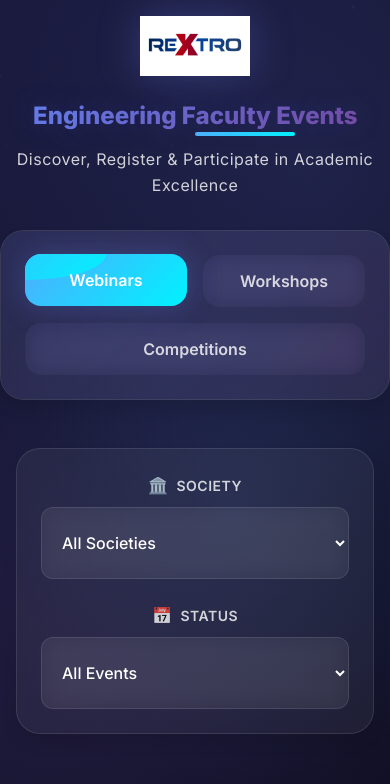
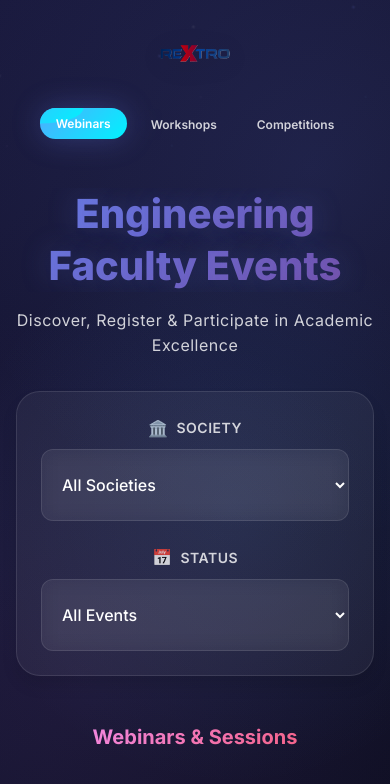
Before and after one commit to Rextro-Exhibition-2025/Rextro-Registrations, a React (Vite) app in the folder frontend/: page / in a window 390 px wide. Shown: the top 784 px of the page. Built offline with nearby package versions, Linux system fonts and the light colour scheme; data requests are answered from the project's data file.

Commit message:
header updated

```diff
--- a/frontend/src/App.css
+++ b/frontend/src/App.css
@@ -42,7 +42,7 @@
 
 /* Page Title */
 .events-page-title {
-  font-size: var(--font-size-4xl);
+  font-size: 4.3rem;
   font-weight: 800;
   margin-bottom: var(--spacing-md);
   text-align: center;
@@ -53,23 +53,34 @@
   text-shadow: 0 0 30px rgba(102, 126, 234, 0.3);
   animation: scaleIn 0.8s ease 0.2s both;
   position: relative;
+  overflow: hidden;
 }
 
-.events-page-title::after {
-  content: '';
+.events-page-title::before {
+  content: "";
   position: absolute;
-  bottom: -5px;
-  left: 50%;
-  transform: translateX(-50%);
-  width: 100px;
-  height: 4px;
-  background: var(--accent-gradient);
-  border-radius: 2px;
-  animation: slideInLeft 0.8s ease 0.4s both;
+  top: 0;
+  left: -100%;
+  width: 100%;
+  height: 100%;
+  background: linear-gradient(
+    45deg,
+    transparent 0%,
+    transparent 45%,
+    rgba(192, 192, 192, 0.9) 48%,
+    rgba(255, 255, 255, 1) 50%,
+    rgba(192, 192, 192, 0.9) 52%,
+    transparent 55%,
+    transparent 100%
+  );
+  background-clip: text;
+  -webkit-background-clip: text;
+  animation: silverLight 8s ease-in-out infinite;
+  z-index: 1;
 }
 
 .app-subtitle {
-  font-size: var(--font-size-lg);
+  font-size: 1.5rem;
   color: var(--text-secondary);
   font-weight: 400;
   margin-bottom: 0;
@@ -77,54 +88,62 @@
   letter-spacing: 0.5px;
 }
 
-/* Tab Navigation */
-.tab-navigation {
+/* Top Navigation Bar */
+.top-navigation {
   display: flex;
-  justify-content: center;
+  justify-content: space-between;
   align-items: center;
-  margin-bottom: var(--spacing-2xl);
-  background: var(--bg-glass);
-  backdrop-filter: blur(20px);
-  border: 1px solid var(--border-primary);
-  border-radius: var(--radius-xl);
-  padding: var(--spacing-xs);
-  box-shadow: var(--shadow-medium);
-  animation: slideInUp 0.6s ease 0.3s both;
-  position: relative;
-  overflow: hidden;
+  width: 100%;
+  max-width: 1400px;
+  margin: 0 auto;
+  padding: var(--spacing-lg) var(--spacing-xl);
+  margin-bottom: var(--spacing-xl);
+  animation: slideInDown 0.6s ease forwards;
 }
 
-.tab-navigation::before {
-  content: '';
-  position: absolute;
-  top: 0;
-  left: 0;
-  right: 0;
-  bottom: 0;
-  background: var(--primary-gradient);
-  opacity: 0.1;
-  border-radius: var(--radius-xl);
-  animation: glow 3s ease-in-out infinite;
+/* Retro Logo - Left Corner */
+.nav-logo {
+  cursor: pointer;
+  transition: all var(--transition-base);
+  z-index: 10;
 }
 
-.tab-button {
+.retro-logo {
+  height: 100px;
+  width: auto;
+  filter: drop-shadow(0 4px 12px rgba(0, 0, 0, 0.1));
+  transition: all var(--transition-base);
+}
+
+.nav-logo:hover .retro-logo {
+  transform: scale(1.1);
+  filter: drop-shadow(0 6px 20px rgba(59, 130, 246, 0.3));
+}
+
+/* Tab Navigation - Right Side */
+.nav-tabs {
+  display: flex;
+  align-items: center;
+  gap: var(--spacing-sm);
+}
+
+.nav-tab {
   position: relative;
   background: transparent;
   border: none;
   color: var(--text-secondary);
-  font-size: var(--font-size-lg);
+  font-size: var(--font-size-base);
   font-weight: 600;
-  padding: var(--spacing-md) var(--spacing-xl);
-  margin: 0 var(--spacing-xs);
+  padding: var(--spacing-sm) var(--spacing-lg);
   cursor: pointer;
   border-radius: var(--radius-lg);
   transition: all var(--transition-base);
-  z-index: 2;
   overflow: hidden;
+  white-space: nowrap;
 }
 
-.tab-button::before {
-  content: '';
+.nav-tab::before {
+  content: "";
   position: absolute;
   top: 0;
   left: -100%;
@@ -135,24 +154,24 @@
   z-index: -1;
 }
 
-.tab-button:hover {
+.nav-tab:hover {
   color: var(--text-primary);
   transform: translateY(-2px);
   box-shadow: var(--shadow-light);
 }
 
-.tab-button:hover::before {
+.nav-tab:hover::before {
   left: 0;
 }
 
-.tab-button.active {
+.nav-tab.active {
   color: var(--text-primary);
   background: var(--accent-gradient);
   box-shadow: var(--shadow-glow);
   transform: translateY(-1px);
 }
 
-.tab-button.active::before {
+.nav-tab.active::before {
   left: 0;
 }
 
@@ -277,7 +296,7 @@
 }
 
 .category-title::before {
-  content: '';
+  content: "";
   position: absolute;
   top: 50%;
   left: 0;
@@ -289,7 +308,7 @@
 }
 
 .category-title::after {
-  content: '';
+  content: "";
   position: absolute;
   top: 50%;
   right: 0;
@@ -370,12 +389,24 @@
   animation: scaleIn 0.6s ease both;
 }
 
-.event-list .event-card:nth-child(1) { animation-delay: 0.1s; }
-.event-list .event-card:nth-child(2) { animation-delay: 0.2s; }
-.event-list .event-card:nth-child(3) { animation-delay: 0.3s; }
-.event-list .event-card:nth-child(4) { animation-delay: 0.4s; }
-.event-list .event-card:nth-child(5) { animation-delay: 0.5s; }
-.event-list .event-card:nth-child(6) { animation-delay: 0.6s; }
+.event-list .event-card:nth-child(1) {
+  animation-delay: 0.1s;
+}
+.event-list .event-card:nth-child(2) {
+  animation-delay: 0.2s;
+}
+.event-list .event-card:nth-child(3) {
+  animation-delay: 0.3s;
+}
+.event-list .event-card:nth-child(4) {
+  animation-delay: 0.4s;
+}
+.event-list .event-card:nth-child(5) {
+  animation-delay: 0.5s;
+}
+.event-list .event-card:nth-child(6) {
+  animation-delay: 0.6s;
+}
 
 /* Floating Action Elements */
 .floating-elements {
@@ -421,7 +452,8 @@
 }
 
 @keyframes float {
-  0%, 100% {
+  0%,
+  100% {
     transform: translateY(0px) rotate(0deg);
   }
   50% {
@@ -440,6 +472,32 @@
   }
 }
 
+@keyframes slideInDown {
+  from {
+    opacity: 0;
+    transform: translateY(-30px);
+  }
+  to {
+    opacity: 1;
+    transform: translateY(0);
+  }
+}
+
+@keyframes silverLight {
+  0% {
+    left: -100%;
+  }
+  12.5% {
+    left: 0%;
+  }
+  87.5% {
+    left: 100%;
+  }
+  100% {
+    left: 100%;
+  }
+}
+
 /* Responsive Design */
 @media (max-width: 1200px) {
   .event-list {
@@ -453,35 +511,36 @@
     padding: var(--spacing-lg) 0;
   }
 
+  .top-navigation {
+    flex-direction: column;
+    gap: var(--spacing-md);
+    padding: var(--spacing-md) var(--spacing-lg);
+  }
+
+  .nav-tabs {
+    gap: var(--spacing-xs);
+  }
+
+  .nav-tab {
+    font-size: var(--font-size-sm);
+    padding: var(--spacing-xs) var(--spacing-md);
+  }
+
+  .retro-logo {
+    height: 50px;
+  }
+
   .app-header {
     margin-bottom: var(--spacing-xl);
   }
 
-  .app-logo {
-    height: 60px;
-    margin-bottom: var(--spacing-md);
-  }
-
   .events-page-title {
-    font-size: var(--font-size-3xl);
+    font-size: 3.5rem;
     margin-bottom: var(--spacing-sm);
   }
 
   .app-subtitle {
-    font-size: var(--font-size-base);
-  }
-
-  .tab-navigation {
-    flex-wrap: wrap;
-    gap: var(--spacing-sm);
-    padding: var(--spacing-md);
-  }
-
-  .tab-button {
-    flex: 1;
-    min-width: 120px;
-    text-align: center;
-    margin: 0;
+    font-size: 1.2rem;
   }
 
   .filter-bar {
@@ -516,13 +575,29 @@
 }
 
 @media (max-width: 480px) {
-  .events-page-title {
-    font-size: var(--font-size-2xl);
+  .top-navigation {
+    padding: var(--spacing-sm) var(--spacing-md);
   }
 
-  .tab-button {
-    padding: var(--spacing-sm) var(--spacing-lg);
-    font-size: var(--font-size-base);
+  .nav-tabs {
+    gap: var(--spacing-xs);
+  }
+
+  .nav-tab {
+    padding: var(--spacing-xs) var(--spacing-sm);
+    font-size: var(--font-size-xs);
+  }
+
+  .retro-logo {
+    height: 45px;
+  }
+
+  .events-page-title {
+    font-size: 2.5rem;
+  }
+
+  .app-subtitle {
+    font-size: 1rem;
   }
 
   .filter-bar {
--- a/frontend/src/App.jsx
+++ b/frontend/src/App.jsx
@@ -17,7 +17,11 @@ function App() {
   const [showModal, setShowModal] = useState(false);
   const [showRegistrationForm, setShowRegistrationForm] = useState(false);
   const [route, setRoute] = useState(window.location.hash || "");
-  const [meetingModal, setMeetingModal] = useState({ open: false, title: "", link: "" });
+  const [meetingModal, setMeetingModal] = useState({
+    open: false,
+    title: "",
+    link: "",
+  });
   const [isLoading, setIsLoading] = useState(true);
 
   useEffect(() => {
@@ -32,6 +36,59 @@ function App() {
         console.error(err);
         setIsLoading(false);
       });
+  }, []);
+
+  // Enhanced smooth scrolling for better browser compatibility
+  useEffect(() => {
+    const smoothScrollTo = (target, duration = 800) => {
+      const targetElement =
+        typeof target === "string" ? document.querySelector(target) : target;
+      if (!targetElement) return;
+
+      const targetPosition = targetElement.offsetTop;
+      const startPosition = window.pageYOffset;
+      const distance = targetPosition - startPosition;
+      let startTime = null;
+
+      const animation = (currentTime) => {
+        if (startTime === null) startTime = currentTime;
+        const timeElapsed = currentTime - startTime;
+        const run = ease(timeElapsed, startPosition, distance, duration);
+        window.scrollTo(0, run);
+        if (timeElapsed < duration) requestAnimationFrame(animation);
+      };
+
+      const ease = (t, b, c, d) => {
+        t /= d / 2;
+        if (t < 1) return (c / 2) * t * t + b;
+        t--;
+        return (-c / 2) * (t * (t - 2) - 1) + b;
+      };
+
+      requestAnimationFrame(animation);
+    };
+
+    // Add smooth scroll to all anchor links
+    const handleAnchorClick = (e) => {
+      const href = e.target.getAttribute("href");
+      if (href && href.startsWith("#")) {
+        e.preventDefault();
+        smoothScrollTo(href);
+      }
+    };
+
+    // Add event listeners to all anchor links
+    const anchorLinks = document.querySelectorAll('a[href^="#"]');
+    anchorLinks.forEach((link) => {
+      link.addEventListener("click", handleAnchorClick);
+    });
+
+    // Cleanup
+    return () => {
+      anchorLinks.forEach((link) => {
+        link.removeEventListener("click", handleAnchorClick);
+      });
+    };
   }, []);
 
   // Simple hash-based routing
@@ -123,13 +180,25 @@ function App() {
     setMeetingModal({ open: true, title: ev.title, link: payload?.link || "" });
   };
 
-  const closeMeetingModal = () => setMeetingModal({ open: false, title: "", link: "" });
+  const closeMeetingModal = () =>
+    setMeetingModal({ open: false, title: "", link: "" });
 
   const handleTabClick = (tab) => {
     setActiveTab(tab);
   };
 
-  if (route.startsWith("#/register/") && selectedEvent && showRegistrationForm) {
+  const handleLogoClick = () => {
+    // Navigate to home page (reset to default state)
+    setActiveTab("webinar");
+    setFilters({ society: "", eventStatus: "" });
+    window.location.hash = "";
+  };
+
+  if (
+    route.startsWith("#/register/") &&
+    selectedEvent &&
+    showRegistrationForm
+  ) {
     return (
       <div className="app-container">
         <RegistrationForm
@@ -176,35 +245,42 @@ function App() {
         <div className="floating-circle"></div>
       </div>
 
-      {/* Header with Logo */}
-      <div className="app-header">
-        <img src="/RextroLogo.png" alt="Rextro" className="app-logo" />
-        <h1 className="events-page-title">
-          Engineering Faculty Events
-        </h1>
-        <p className="app-subtitle">Discover, Register & Participate in Academic Excellence</p>
+      {/* Top Navigation Bar */}
+      <div className="top-navigation">
+        {/* Retro Logo - Left Corner */}
+        <div className="nav-logo" onClick={handleLogoClick}>
+          <img src="/RextroLogo.png" alt="Rextro" className="retro-logo" />
         </div>
 
-      {/* Tab Navigation */}
-      <div className="tab-navigation">
+        {/* Tab Navigation - Right Side */}
+        <div className="nav-tabs">
           <button
-          className={`tab-button ${activeTab === "webinar" ? "active" : ""}`}
+            className={`nav-tab ${activeTab === "webinar" ? "active" : ""}`}
             onClick={() => handleTabClick("webinar")}
           >
             Webinars
           </button>
           <button
-          className={`tab-button ${activeTab === "workshop" ? "active" : ""}`}
+            className={`nav-tab ${activeTab === "workshop" ? "active" : ""}`}
             onClick={() => handleTabClick("workshop")}
           >
             Workshops
           </button>
           <button
-          className={`tab-button ${activeTab === "competition" ? "active" : ""}`}
+            className={`nav-tab ${activeTab === "competition" ? "active" : ""}`}
             onClick={() => handleTabClick("competition")}
           >
             Competitions
           </button>
+        </div>
+      </div>
+
+      {/* Header with Title */}
+      <div className="app-header">
+        <h1 className="events-page-title">Engineering Faculty Events</h1>
+        <p className="app-subtitle">
+          Discover, Register & Participate in Academic Excellence
+        </p>
       </div>
 
       {/* Content Container */}
--- a/frontend/src/index.css
+++ b/frontend/src/index.css
@@ -1,8 +1,10 @@
 /* Import Google Fonts */
-@import url('https://fonts.googleapis.com/css2?family=Inter:wght@300;400;500;600;700;800&display=swap');
+@import url("https://fonts.googleapis.com/css2?family=Inter:wght@300;400;500;600;700;800&display=swap");
 
 /* Modern CSS Reset */
-*, *::before, *::after {
+*,
+*::before,
+*::after {
   box-sizing: border-box;
   margin: 0;
   padding: 0;
@@ -54,7 +56,7 @@
   --radius-xl: 24px;
 
   /* Typography */
-  --font-family: 'Inter', 'Segoe UI', system-ui, -apple-system, sans-serif;
+  --font-family: "Inter", "Segoe UI", system-ui, -apple-system, sans-serif;
   --font-size-xs: 0.75rem;
   --font-size-sm: 0.875rem;
   --font-size-base: 1rem;
@@ -75,6 +77,11 @@ html {
   scroll-behavior: smooth;
 }
 
+/* Enhanced smooth scrolling for all elements */
+* {
+  scroll-behavior: smooth;
+}
+
 body {
   font-family: var(--font-family);
   font-size: var(--font-size-base);
@@ -90,16 +97,27 @@ body {
 
 /* Animated Background */
 body::before {
-  content: '';
+  content: "";
   position: fixed;
   top: 0;
   left: 0;
   width: 100%;
   height: 100%;
-  background:
-    radial-gradient(circle at 20% 80%, rgba(102, 126, 234, 0.1) 0%, transparent 50%),
-    radial-gradient(circle at 80% 20%, rgba(118, 75, 162, 0.1) 0%, transparent 50%),
-    radial-gradient(circle at 40% 40%, rgba(79, 172, 254, 0.08) 0%, transparent 50%),
+  background: radial-gradient(
+      circle at 20% 80%,
+      rgba(102, 126, 234, 0.1) 0%,
+      transparent 50%
+    ),
+    radial-gradient(
+      circle at 80% 20%,
+      rgba(118, 75, 162, 0.1) 0%,
+      transparent 50%
+    ),
+    radial-gradient(
+      circle at 40% 40%,
+      rgba(79, 172, 254, 0.08) 0%,
+      transparent 50%
+    ),
     linear-gradient(135deg, #0f0f23 0%, #1a1a3e 100%);
   z-index: -2;
   animation: backgroundShift 20s ease-in-out infinite;
@@ -107,14 +125,17 @@ body::before {
 
 /* Floating Particles Animation */
 body::after {
-  content: '';
+  content: "";
   position: fixed;
   top: 0;
   left: 0;
   width: 100%;
   height: 100%;
-  background-image:
-    radial-gradient(2px 2px at 20px 30px, rgba(255, 255, 255, 0.1), transparent),
+  background-image: radial-gradient(
+      2px 2px at 20px 30px,
+      rgba(255, 255, 255, 0.1),
+      transparent
+    ),
     radial-gradient(2px 2px at 40px 70px, rgba(102, 126, 234, 0.2), transparent),
     radial-gradient(1px 1px at 90px 40px, rgba(118, 75, 162, 0.15), transparent),
     radial-gradient(1px 1px at 130px 80px, rgba(79, 172, 254, 0.1), transparent);
@@ -126,18 +147,41 @@ body::after {
 
 /* Keyframe Animations */
 @keyframes backgroundShift {
-  0%, 100% {
-    background:
-      radial-gradient(circle at 20% 80%, rgba(102, 126, 234, 0.1) 0%, transparent 50%),
-      radial-gradient(circle at 80% 20%, rgba(118, 75, 162, 0.1) 0%, transparent 50%),
-      radial-gradient(circle at 40% 40%, rgba(79, 172, 254, 0.08) 0%, transparent 50%),
+  0%,
+  100% {
+    background: radial-gradient(
+        circle at 20% 80%,
+        rgba(102, 126, 234, 0.1) 0%,
+        transparent 50%
+      ),
+      radial-gradient(
+        circle at 80% 20%,
+        rgba(118, 75, 162, 0.1) 0%,
+        transparent 50%
+      ),
+      radial-gradient(
+        circle at 40% 40%,
+        rgba(79, 172, 254, 0.08) 0%,
+        transparent 50%
+      ),
       linear-gradient(135deg, #0f0f23 0%, #1a1a3e 100%);
   }
   50% {
-    background:
-      radial-gradient(circle at 80% 20%, rgba(102, 126, 234, 0.12) 0%, transparent 50%),
-      radial-gradient(circle at 20% 80%, rgba(118, 75, 162, 0.12) 0%, transparent 50%),
-      radial-gradient(circle at 60% 60%, rgba(79, 172, 254, 0.1) 0%, transparent 50%),
+    background: radial-gradient(
+        circle at 80% 20%,
+        rgba(102, 126, 234, 0.12) 0%,
+        transparent 50%
+      ),
+      radial-gradient(
+        circle at 20% 80%,
+        rgba(118, 75, 162, 0.12) 0%,
+        transparent 50%
+      ),
+      radial-gradient(
+        circle at 60% 60%,
+        rgba(79, 172, 254, 0.1) 0%,
+        transparent 50%
+      ),
       linear-gradient(135deg, #1a1a3e 0%, #0f0f23 100%);
   }
 }
@@ -198,7 +242,8 @@ body::after {
 }
 
 @keyframes glow {
-  0%, 100% {
+  0%,
+  100% {
     box-shadow: 0 0 20px rgba(102, 126, 234, 0.3);
   }
   50% {
@@ -207,7 +252,12 @@ body::after {
 }
 
 /* Typography */
-h1, h2, h3, h4, h5, h6 {
+h1,
+h2,
+h3,
+h4,
+h5,
+h6 {
   font-weight: 600;
   line-height: 1.3;
   margin-bottom: var(--spacing-sm);
@@ -276,7 +326,7 @@ button:active {
 
 /* Button Ripple Effect */
 button::before {
-  content: '';
+  content: "";
   position: absolute;
   top: 50%;
   left: 50%;
@@ -294,7 +344,9 @@ button:active::before {
 }
 
 /* Form Elements */
-input, select, textarea {
+input,
+select,
+textarea {
   font-family: var(--font-family);
   font-size: var(--font-size-base);
   padding: var(--spacing-sm);
@@ -306,13 +358,16 @@ input, select, textarea {
   transition: var(--transition-base);
 }
 
-input:focus, select:focus, textarea:focus {
+input:focus,
+select:focus,
+textarea:focus {
   outline: none;
   border-color: var(--accent-color);
   box-shadow: 0 0 0 3px rgba(79, 172, 254, 0.1);
 }
 
-input::placeholder, textarea::placeholder {
+input::placeholder,
+textarea::placeholder {
   color: var(--text-muted);
 }
 
```
Also changed, not shown: frontend/src/components/EventCard.css (+23 -10 lines), frontend/public/RextroLogo.png. Lines whose indentation alone changed are shown as unchanged.
